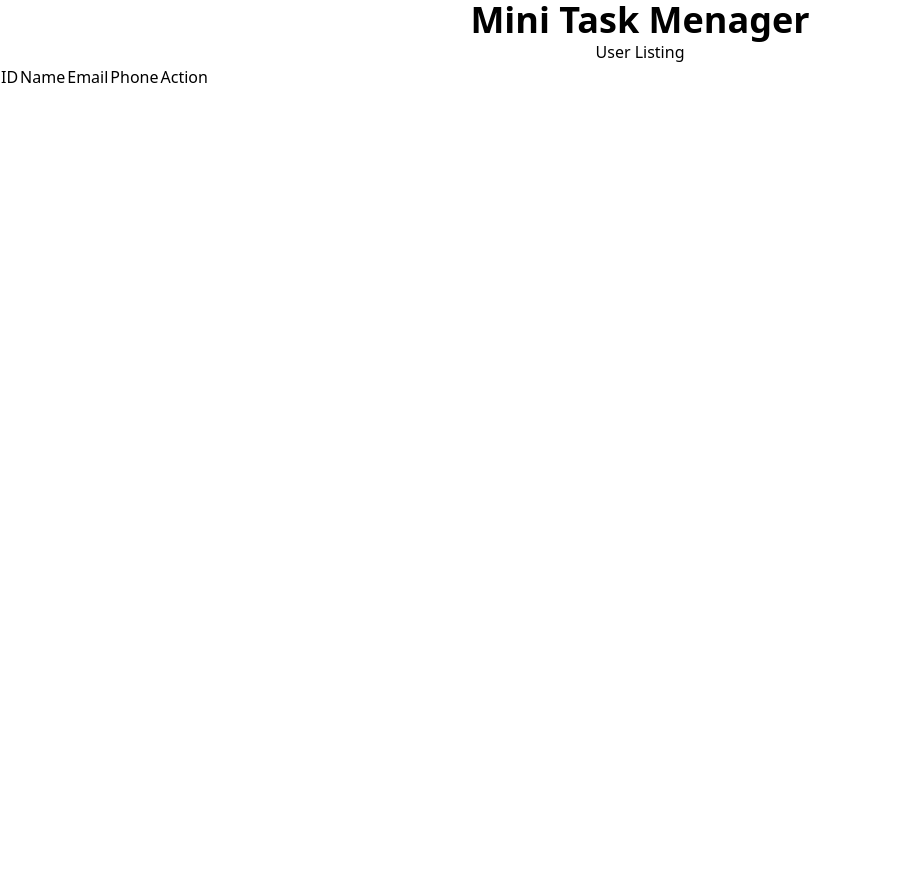
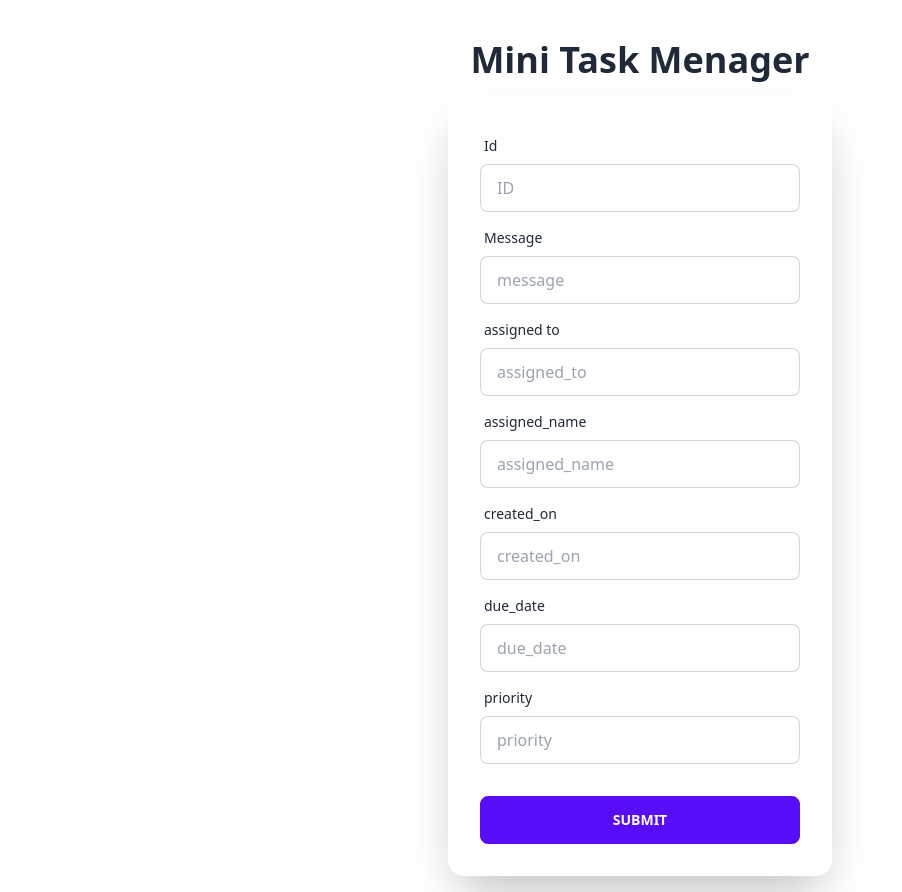
Before and after one commit to Pobarul-islam/mini-task-menager, a React (Create React App) app: page /createtask in a window 1280 px wide. Shown: the whole page, without its empty margins (0-902 px from the left). Before the commit the page ends 800 px from the top, so only its background shows below. Built offline with nearby package versions, Linux system fonts and the light colour scheme.

Commit message:
api and task create added

```diff
--- a/package.json
+++ b/package.json
@@ -6,9 +6,11 @@
     "@testing-library/jest-dom": "^5.16.5",
     "@testing-library/react": "^13.4.0",
     "@testing-library/user-event": "^13.5.0",
+    "daisyui": "^2.46.1",
     "react": "^18.2.0",
     "react-dom": "^18.2.0",
     "react-router": "^6.6.1",
+    "react-router-dom": "^6.6.1",
     "react-scripts": "5.0.1",
     "web-vitals": "^2.1.4"
   },
--- a/src/App.js
+++ b/src/App.js
@@ -1,11 +1,19 @@
+import { Route, Routes } from 'react-router';
 import './App.css';
+import CreateTask from './CreateTask';
+import Task from './Task';
 import UsersList from './UsersList';
 
 function App() {
   return (
-    <div className="App">
+    <div className="App mt-10">
      <h1 className='text-4xl font-bold'>Mini Task Menager</h1>
-     <UsersList/>
+
+   <Routes>
+    <Route path='/' element={<UsersList/>}></Route>
+    <Route path='/task' element={<Task/>}></Route>
+    <Route path='/createtask' element={<CreateTask/>}></Route>
+   </Routes>
     </div>
   );
 }
--- /dev/null
+++ b/src/CreateTask.js
@@ -0,0 +1,132 @@
+import React, { useEffect, useState } from 'react'
+
+function CreateTask() {
+    const [createTask, setCreateTask] = useState("");
+
+    const handleOnSubmit = (e)=>{
+        e.preventDefault()
+        const id = e.target.id.value;
+        const message = e.target.message.value;
+        const assigned_to = e.target.assignedto.value;
+        const assigned_name = e.target.assignedname.value;
+        const created_on = e.target.createdon.value;
+        const due_date = e.target.duedate.value;
+        const priority = e.target.priority.value;
+        const alltaskInput = {
+          id,
+          message,
+          assigned_to,
+          assigned_name,
+          created_on,
+          due_date,
+          priority,
+        };
+        fetch('https://devza.com/tests/tasks/list',
+         {
+          method: 'POST',
+          headers: { AuthToken: 'UrM4YHgb1FcqEf1tuKwmAMMX5MxFZ12a' },
+          body: JSON.stringify(alltaskInput)
+        })
+          .then((res) => res.json())
+          .then((data) => console.log(data));
+    }
+
+  return (
+    <div>
+      <div>
+        <div className="">
+          <form onSubmit={handleOnSubmit}>
+            <div className="hero-content flex-col lg:flex-row-reverse">
+              <div className="card flex-shrink-0 w-full max-w-sm shadow-2xl bg-base-100">
+                <div className="card-body">
+                  <div className="form-control">
+                    <label className="label">
+                      <span className="label-text">Id</span>
+                    </label>
+                    <input
+                      type="text"
+                      placeholder="ID"
+                      name="id"
+                      className="input input-bordered"
+                    />
+                  </div>
+                  <div className="form-control">
+                    <label className="label">
+                      <span className="label-text">Message</span>
+                    </label>
+                    <input
+                      type="text"
+                      name="message"
+                      placeholder="message"
+                      className="input input-bordered"
+                    />
+                  </div>
+                  <div className="form-control">
+                    <label className="label">
+                      <span className="label-text">assigned to</span>
+                    </label>
+                    <input
+                      type="text"
+                      name="assignedto"
+                      placeholder="assigned_to"
+                      className="input input-bordered"
+                    />
+                  </div>
+                  <div className="form-control">
+                    <label className="label">
+                      <span className="label-text">assigned_name</span>
+                    </label>
+                    <input
+                      type="text"
+                      name="assignedname"
+                      placeholder="assigned_name"
+                      className="input input-bordered"
+                    />
+                  </div>
+                  <div className="form-control">
+                    <label className="label">
+                      <span className="label-text">created_on</span>
+                    </label>
+                    <input
+                      type="text"
+                      name="createdon"
+                      placeholder="created_on"
+                      className="input input-bordered"
+                    />
+                  </div>
+                  <div className="form-control">
+                    <label className="label">
+                      <span className="label-text">due_date</span>
+                    </label>
+                    <input
+                      type="text"
+                      placeholder="due_date"
+                      name="duedate"
+                      className="input input-bordered"
+                    />
+                  </div>
+                  <div className="form-control">
+                    <label className="label">
+                      <span className="label-text">priority</span>
+                    </label>
+                    <input
+                      type="text"
+                      name="priority"
+                      placeholder="priority"
+                      className="input input-bordered"
+                    />
+                  </div>
+                  <div className="form-control mt-6">
+                    <button className="btn btn-primary">Submit</button>
+                  </div>
+                </div>
+              </div>
+            </div>
+          </form>
+        </div>
+      </div>
+    </div>
+  );
+}
+
+export default CreateTask
--- /dev/null
+++ b/src/Task.js
@@ -0,0 +1,42 @@
+import React, { useState } from 'react'
+
+function Task() {
+    const [task, setTask] = useState("");
+    useState(()=>{
+        fetch('https://devza.com/tests/tasks/list', {
+          method: 'GET',
+          headers: { AuthToken: 'UrM4YHgb1FcqEf1tuKwmAMMX5MxFZ12a' },
+        })
+          .then((res) => res.json())
+          .then((data) => setTask(data));
+
+    },[])
+
+  return (
+    <div>
+      <h1 className="text-3xl font-bold">Task</h1>
+      <div className='grid grid-cols-3 gap-5 ml-10'>
+        {task?.tasks?.map((task) => {
+          return (
+            <div key={task} className="card w-96 bg-base-100 shadow-xl ">
+              <div className="card-body">
+                <h1>{task.id}</h1>
+                <h2 className="card-title">{task.message}</h2>
+                <p>{TextTrackList.assigned_to}</p>
+                <p>{task.assigned_name}</p>
+                <p>{task.created_on} </p>
+                <p>{task.due_date} </p>
+                <p>{task.priority} </p>
+                <div className="card-actions justify-end">
+                  <button className="btn btn-primary">Buy Now</button>
+                </div>
+              </div>
+            </div>
+          );
+        })}
+      </div>
+    </div>
+  );
+}
+
+export default Task
--- a/src/UsersList.js
+++ b/src/UsersList.js
@@ -1,31 +1,101 @@
-import React from 'react'
+import React, { useEffect, useState } from 'react'
+import { Link } from 'react-router-dom';
 
 function UsersList() {
+
+    const [user, setUser] = useState("");
+    useEffect(()=>{
+        fetch('https://devza.com/tests/tasks/listusers', {
+          method: 'GET',
+          headers: { AuthToken: 'UrM4YHgb1FcqEf1tuKwmAMMX5MxFZ12a' },
+        })
+          .then((res) => res.json())
+          .then((data) => setUser(data));
+    },[])
+
   return (
-    <div className='container'>
-      <div className="card">
-        <div className="card-title">
-            <h2>User Listing</h2>
-            <div className="card-body">
-                <table className='table boarder'>
-                    <thead>
-                        <tr>
-                            <td>ID</td>
-                            <td>Name</td>
-                            <td>Email</td>
-                            <td>Phone</td>
-                            <td>Action</td>
-                        </tr>
-                    </thead>
-                    <tbody>
+    <div className="overflow-x-auto">
+      {/* Navbar  */}
+      <div className="navbar bg-base-100">
+        <div className="navbar-start">
+          <div className="dropdown">
+            <label tabIndex={0} className="btn btn-ghost lg:hidden">
+              <svg
+                xmlns="http://www.w3.org/2000/svg"
+                className="h-5 w-5"
+                fill="none"
+                viewBox="0 0 24 24"
+                stroke="currentColor"
+              >
+                <path
+                  strokeLinecap="round"
+                  strokeLinejoin="round"
+                  strokeWidth="2"
+                  d="M4 6h16M4 12h8m-8 6h16"
+                />
+              </svg>
+            </label>
 
-                    </tbody>
-                </table>
-            </div>
+          </div>
+          <a className="btn btn-ghost normal-case text-xl">daisyUI</a>
+        </div>
+        <div className="navbar-center hidden lg:flex">
+          <ul className="menu menu-horizontal px-1">
+            <li>
+              <a>Item 1</a>
+            </li>
+            <li tabIndex={0}>
+              <a>
+                Parent
+                <svg
+                  className="fill-current"
+                  xmlns="http://www.w3.org/2000/svg"
+                  width="20"
+                  height="20"
+                  viewBox="0 0 24 24"
+                >
+                  <path d="M7.41,8.58L12,13.17L16.59,8.58L18,10L12,16L6,10L7.41,8.58Z" />
+                </svg>
+              </a>
+              <ul className="p-2">
+                <li>
+                  <a>Submenu 1</a>
+                </li>
+                <li>
+                  <a>Submenu 2</a>
+                </li>
+              </ul>
+            </li>
+            <li>
+              <a>Item 3</a>
+            </li>
+          </ul>
+        </div>
+        <div className="navbar-end">
+          <a className="btn">Get started</a>
         </div>
       </div>
+
+
+
+      {/* User List  */}
+      <div className="grid grid-cols-3 gap-5 ml-10 mt-10">
+        {user?.users?.map((user) => {
+          return (
+            <div className="card w-96 bg-base-100 shadow-xl">
+              <figure>
+                <img src={user.picture} alt="Shoes" />
+              </figure>
+              <div className="card-body">
+                <h2 className="card-title">{user.id}</h2>
+                <p>{user.name}</p>
+              </div>
+            </div>
+          );
+        })}
+      </div>
     </div>
-  )
+  );
 }
 
 export default UsersList
--- a/src/index.js
+++ b/src/index.js
@@ -3,12 +3,15 @@ import ReactDOM from 'react-dom/client';
 import './index.css';
 import App from './App';
 import reportWebVitals from './reportWebVitals';
+import { BrowserRouter } from 'react-router-dom';
 
 const root = ReactDOM.createRoot(document.getElementById('root'));
 root.render(
-  <React.StrictMode>
-    <App />
-  </React.StrictMode>
+  <BrowserRouter>
+    <React.StrictMode>
+      <App />
+    </React.StrictMode>
+  </BrowserRouter>
 );
 
 // If you want to start measuring performance in your app, pass a function
--- a/tailwind.config.js
+++ b/tailwind.config.js
@@ -4,5 +4,5 @@ module.exports = {
   theme: {
     extend: {},
   },
-  plugins: [],
+  plugins: [require('daisyui')],
 };
```
Also changed, not shown: 1 other file (tests, documents, lock files or other folders).
